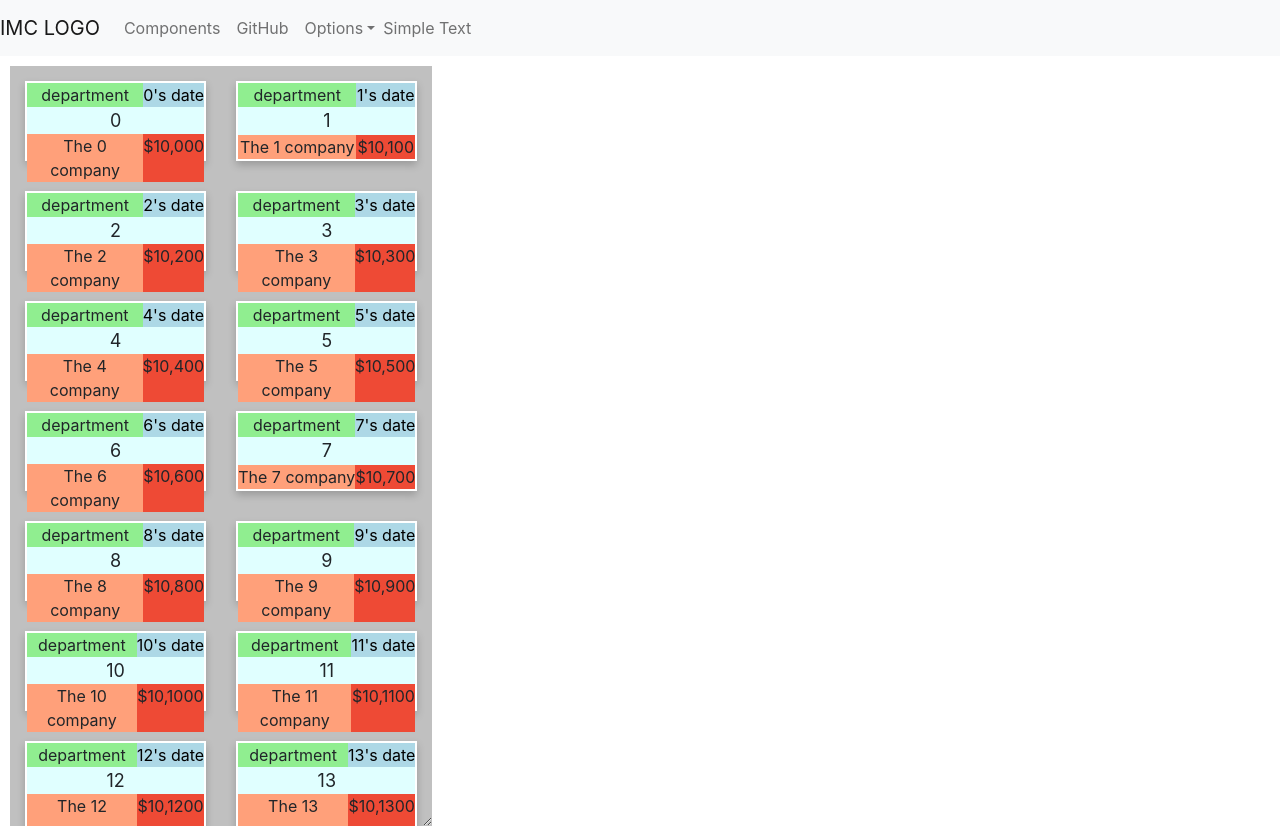
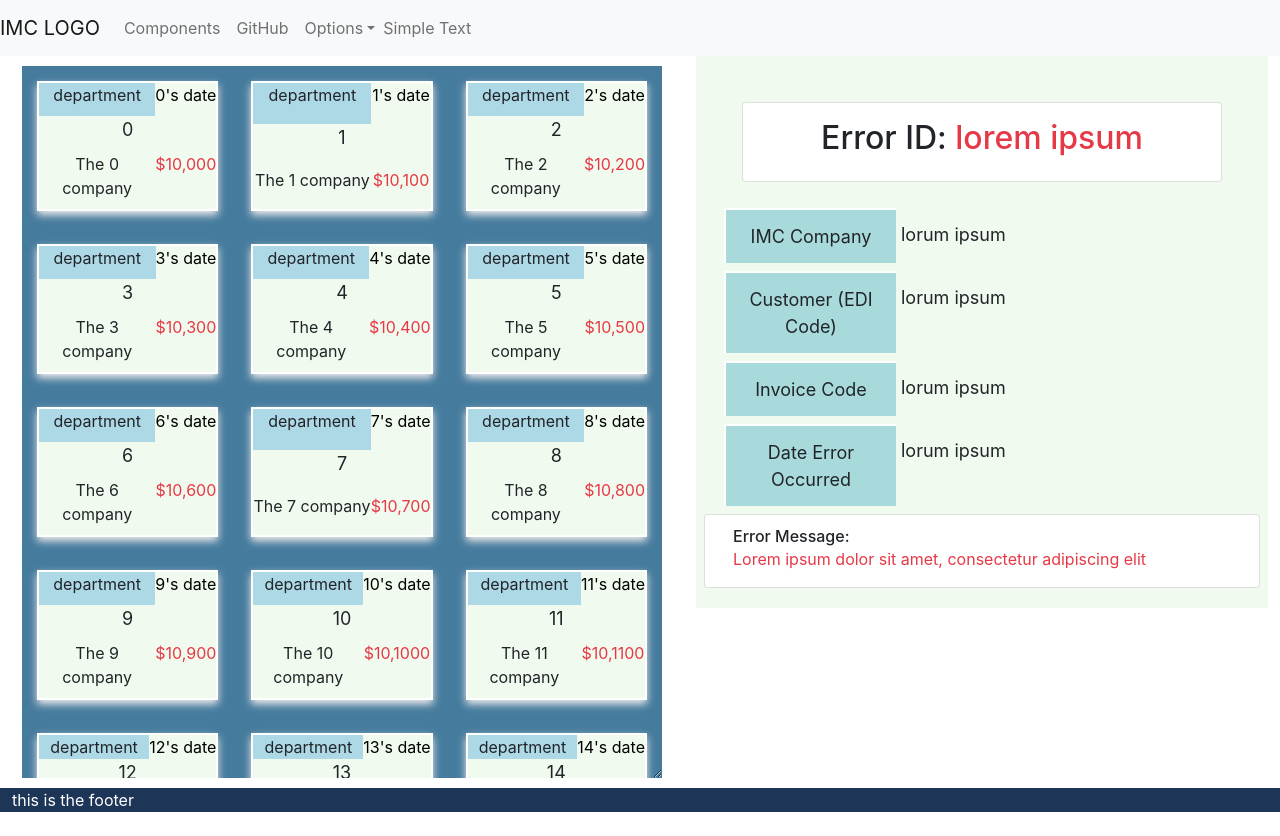
Before and after one commit to JoelBiere/react-edi-error, a React (Create React App) app: page / in a window 1280 px wide. After the commit the page ends 812 px from the top, so only its background shows below. Built offline with nearby package versions, Linux system fonts and the light colour scheme.

Commit message:
started details pane

```diff
--- a/src/components/ErrorCards/ErrCard.jsx
+++ b/src/components/ErrorCards/ErrCard.jsx
@@ -34,13 +34,14 @@ const Card = styled.div`
     display: grid;
     margin: 10px;
     border: 2px solid white;
-    box-shadow: 0 4px 8px 0 rgba(0,0,0,0.2);
+    box-shadow: 0 4px 8px 0 #f3eeeefd;
     transition: 0.3s;
     cursor: pointer;
     &:hover {
-        box-shadow: 0 8px 16px 0 rgba(0,0,0,0.2);
+        box-shadow: 0 px 16px 0 #ffffff;
     }
-    background: lightgray;
+
+    background: #f1faee;
     text-align: center;
     grid-template-areas:
     "dptLabel dptLabel date"
@@ -50,27 +51,25 @@ const Card = styled.div`
 `
 const DepartmentLabel = styled.div`
     grid-area: dptLabel;
-    background: lightgreen;
+    background: lightblue;
 `
 const ErrID = styled.div`
     grid-area: err;
     font-size: large;
-    background-color: lightcyan;
 `
 const Date = styled.div`
     color: black;
     grid-area: date;
-    background: lightblue;
 `
 
 const Price = styled.div`
     grid-area: price;
-    background: #ee4a35;
+    color: #e63946;
+
 `
 
 const CompanyLabel = styled.div`
     grid-area: company;
-    background: lightsalmon;
 `
 
 export default ErrCard
--- /dev/null
+++ b/src/components/Footer.jsx
@@ -0,0 +1,12 @@
+import { lightgreen } from 'color-name'
+import styled from 'styled-components'
+
+
+
+const Footer = styled.div`
+    background: #1d3557;
+    color: white
+
+`
+
+export default Footer
--- a/src/components/screens/Body.jsx
+++ b/src/components/screens/Body.jsx
@@ -4,26 +4,43 @@ import ErrPane from './ErrPane';
 import { useSelector } from 'react-redux'
 import { cardsLoaded } from '../../actions/actions';
 import store from '../../store';
+import DetailsPane from './DetailsPane';
+import styled from 'styled-components'
+import Footer from '../Footer'
+import { Container, Row, Col } from 'reactstrap';
 
 
 const Body = () => {
     store.dispatch(cardsLoaded())
 
-    const errCardData = useSelector(state=>
+    const errCardData = useSelector(state =>
         state.errCards)
 
-    console.log(errCardData)
     return (
-        <React.Fragment>
-            <ErrPane>
-                { errCardData.map(errData => <ErrCard{...errData}></ErrCard>)}
-            </ErrPane>
+        <Container fluid = {true}>
+            <Row>
+                <Col xs= "auto">
+                    <ErrPane>
+                        {errCardData.map(errData => <ErrCard{...errData}></ErrCard>)}
+                    </ErrPane>
+                </Col>
 
+                <Col>
+                    <DetailsPane >
 
+                    </DetailsPane>
+                </Col>
 
-        </React.Fragment>
+            </Row>
+
+            <Row>
+                <Footer>
+                    this is the footer
+                </Footer>
+            </Row>
+        </Container>
+
     )
 }
 
-
 export default Body;
--- /dev/null
+++ b/src/components/screens/DetailsPane.css
@@ -0,0 +1,33 @@
+.mainContainer{
+    background: #F1FAEE;
+    padding: 20px
+}
+
+.bigSection {
+    margin: 10px;
+}
+
+.leftCol {
+    background: #a8dadc;
+    border-top: 2px solid white;
+    border-left: 2px solid white;
+    padding: 13px 0;
+    text-align: center;
+    font-size: large;
+    max-width: 180px;
+
+}
+
+.rightCol {
+    font-size: large;
+    padding: 13px 5px;
+
+}
+
+.tableRow{
+    margin: 8px;
+}
+
+.errMsg {
+    color: #E63946;
+}
--- /dev/null
+++ b/src/components/screens/DetailsPane.jsx
@@ -0,0 +1,48 @@
+import { Container, Row, Col, Card, CardTitle, CardBody, CardText, CardSubtitle } from 'reactstrap';
+import './DetailsPane.css'
+
+
+const DetailsPane = (props) => {
+    return (
+        <Container className='mainContainer'>
+            <Row className='bigSection'>
+                <CardBody>
+                    <Card body className="text-center">
+                        <CardTitle tag="h2"> Error ID: <span style={{ color: "#E63946" }}> lorem ipsum </span> </CardTitle>
+                    </Card>
+                </CardBody>
+            </Row>
+
+            <Row className='tableRow'>
+                <Col sm="4" className="leftCol">IMC Company</Col>
+                <Col md="8" className="rightCol"> lorum ipsum</Col>
+            </Row>
+            <Row className='tableRow'>
+                <Col sm="4" className="leftCol"> Customer (EDI Code)</Col>
+                <Col md="8" className="rightCol"> lorum ipsum</Col>
+            </Row>
+            <Row className="tableRow">
+                <Col sm="4" className="leftCol"> Invoice Code </Col>
+                <Col md="8" className="rightCol"> lorum ipsum</Col>
+            </Row>
+            <Row className="tableRow">
+                <Col sm="4" className="leftCol"> Date Error Occurred </Col>
+                <Col md="8" className="rightCol"> lorum ipsum</Col>
+            </Row>
+
+            <Row className='subSection'>
+                <Card>
+                    <CardBody>
+
+
+                        <CardSubtitle tag="h6"> Error Message:</CardSubtitle>
+                        <CardText className="errMsg"> Lorem ipsum dolor sit amet, consectetur adipiscing elit</CardText>
+                    </CardBody>
+                </Card>
+            </Row>
+
+        </Container>
+    )
+}
+
+export default DetailsPane;
--- a/src/components/screens/ErrPane.jsx
+++ b/src/components/screens/ErrPane.jsx
@@ -3,16 +3,17 @@ import styled from 'styled-components'
 const ErrPane = styled.div`
     resize: horizontal;
     overflow: auto;
-    background: silver;
-    height: 95vh;
-    width: 33%;
+    background: #457b9d;
+    min-width: 220px;
+    max-width: 50vw;
+    height: 89vh;
     margin: 10px;
     padding: 5px;
     display: grid;
     grid-template-columns: repeat(auto-fill, minmax(200px, 1fr));
-    grid-template-rows: repeat(auto-fill, minmax(100px, .5fr));
-    grid-gap: 10px;
+    grid-template-rows: repeat(auto-fill, minmax(150px, 4vh));
     position: relative;
+    gap: 13px;
 `
 
 export default ErrPane
```
